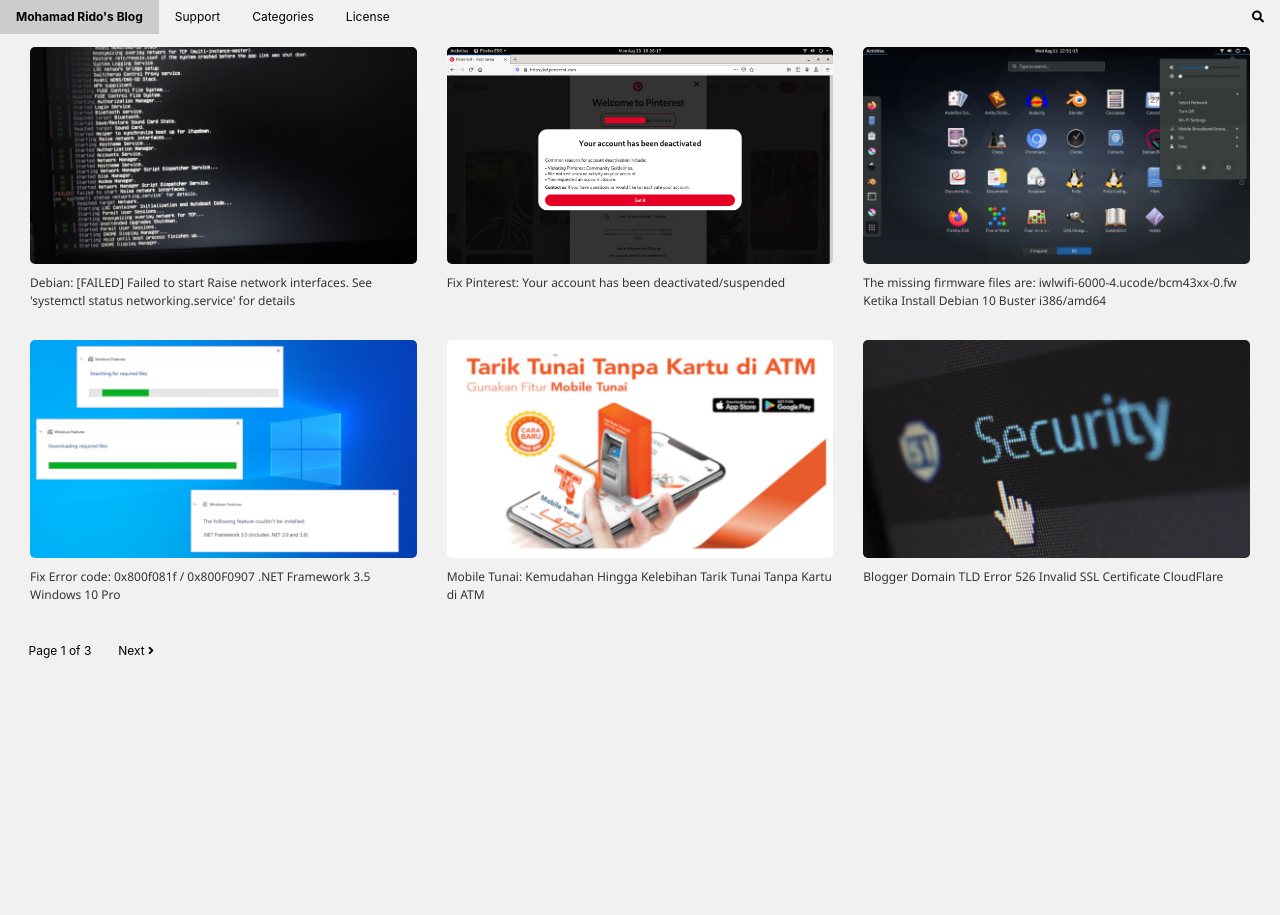
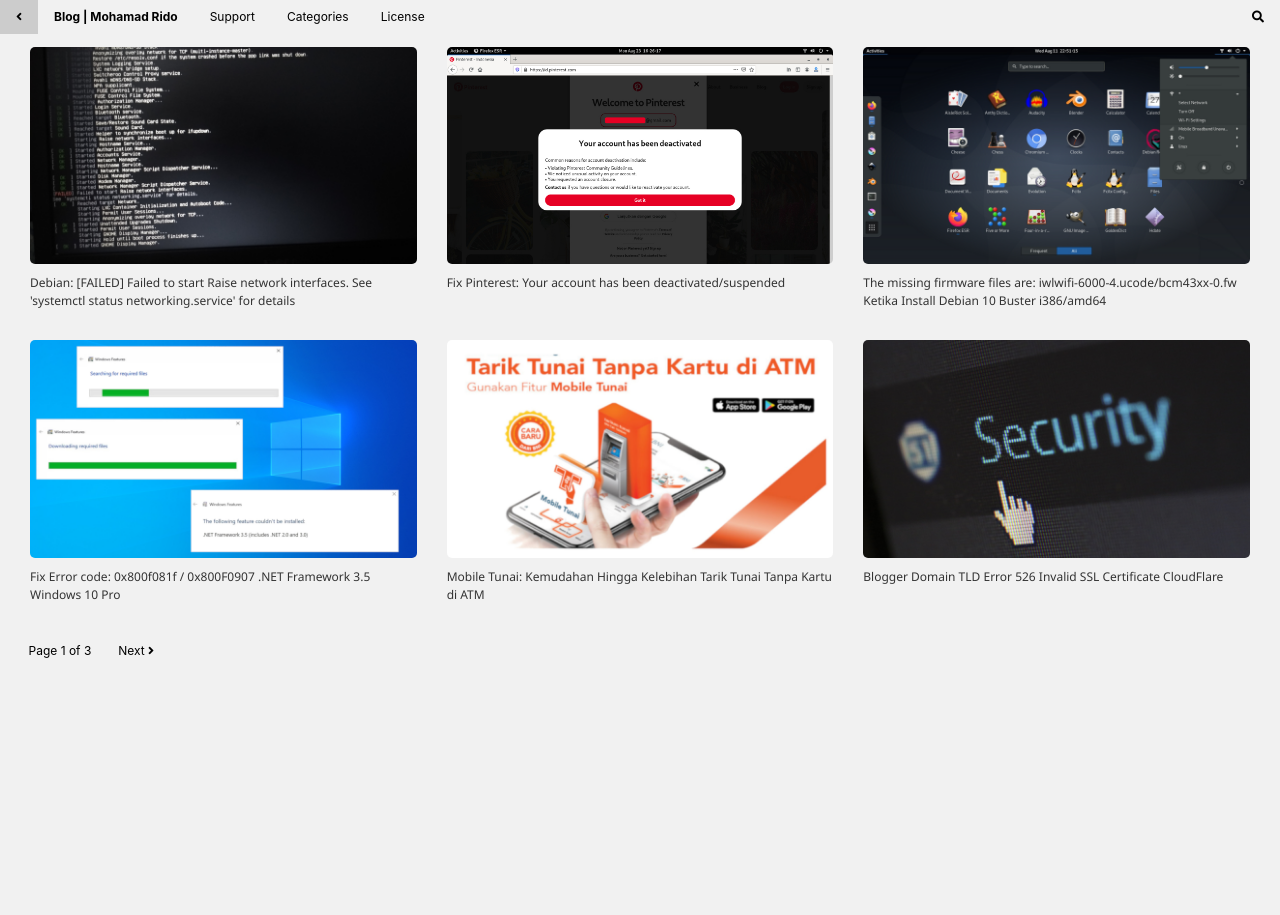
Before and after one commit to mohamadrido/blog, a Jekyll site: the page built from index.html, in a window 1280 px wide. Built offline with Jekyll 4.4.1, drawn with Linux system fonts in a browser that asks for light colours; the list of posts is cut into pages by our own code.

Commit message:
Update default.html

```diff
--- a/_layouts/default.html
+++ b/_layouts/default.html
@@ -77,7 +77,8 @@
     <a class="w3-bar-item w3-button w3-hover-black w3-hide-medium w3-hide-large w3-right" href="javascript:void(0);" onclick="toggleFunction()" title="Toggle Navigation Menu">
       <i class="fa fa-bars"></i>
     </a>
-    <a href="https://blog.mohamadrido.com" class="w3-bar-item w3-button"><b>Mohamad Rido's Blog</b></a>
+    <a href="https://mohamadrido.com" class="w3-bar-item w3-button" alt="Back to Homepage" title="Home"><i class="fa fa-angle-left"></i></a>
+    <a href="https://blog.mohamadrido.com" class="w3-bar-item w3-button"><b>Blog | Mohamad Rido</b></a>
     <a href="https://mohamadrido.com/support" class="w3-bar-item w3-button w3-hide-small">Support</a>
     <a href="https://blog.mohamadrido.com/categories" class="w3-bar-item w3-button w3-hide-small">Categories</a>
     <a href="https://mohamadrido.com/license" class="w3-bar-item w3-button w3-hide-small">License</a>
```
